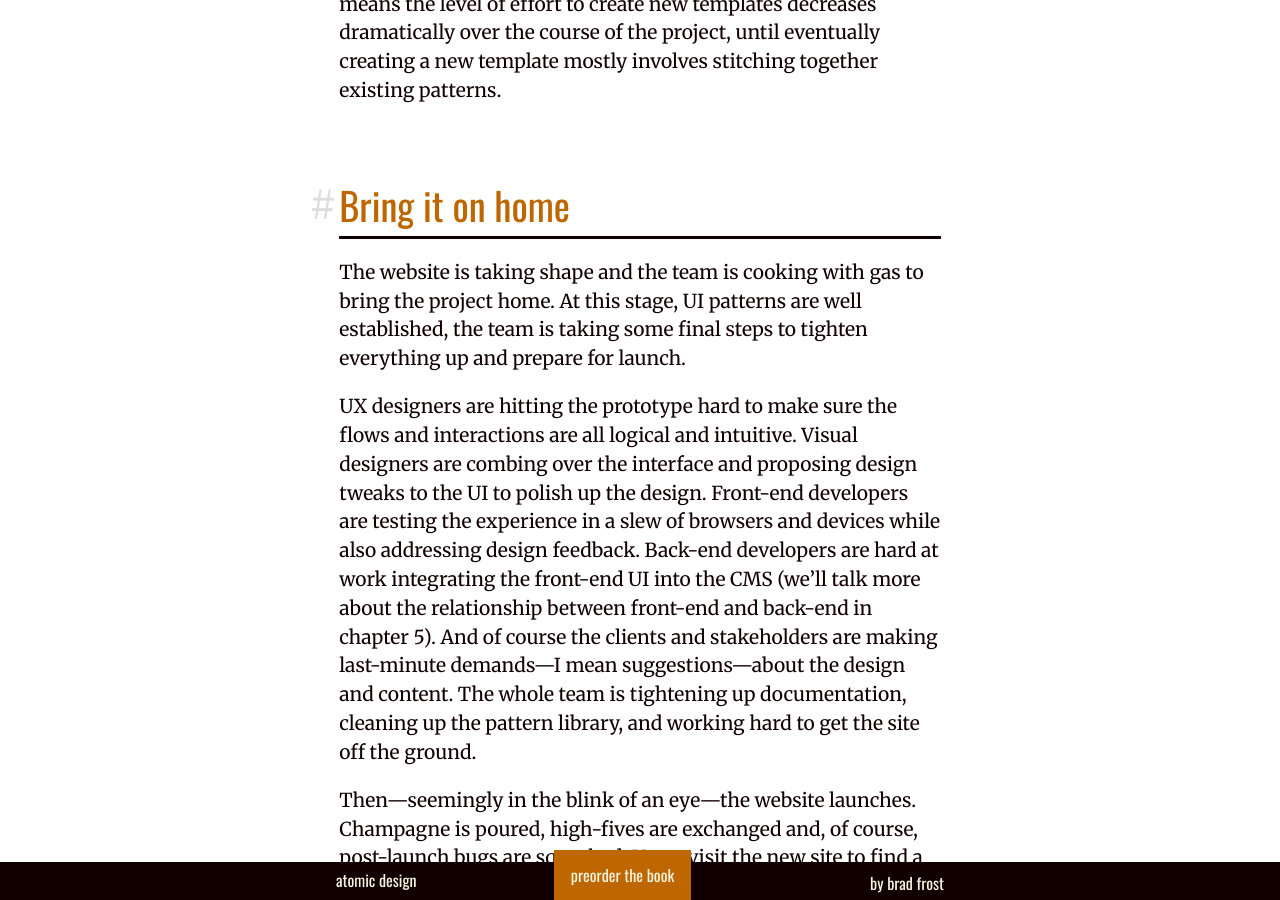
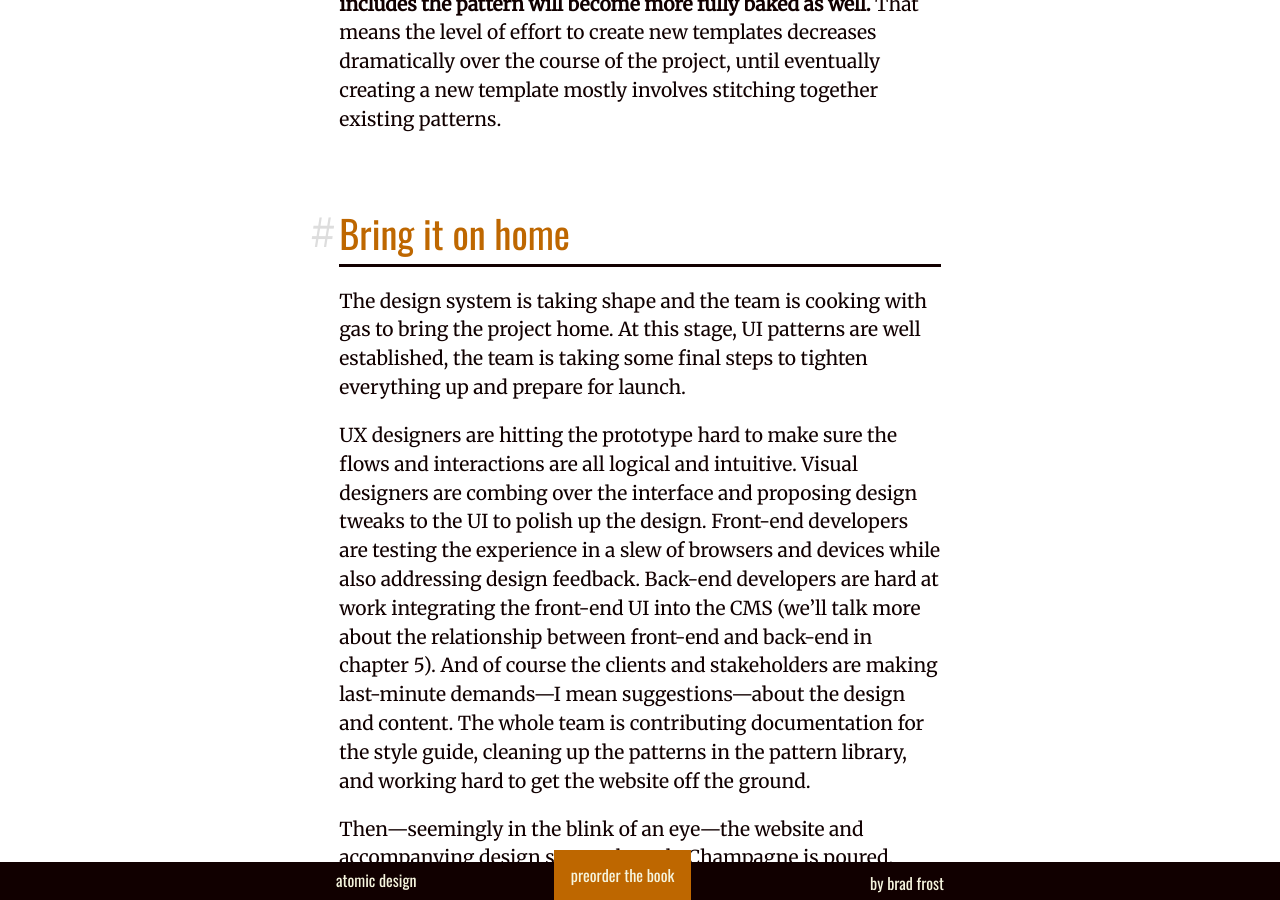
Before and after one commit to bradfrost/atomic-design, a Jekyll site: the page built from chapter-4.md, in a window 1280 px wide and 900 px high, scrolled down 59694 px. Built offline with Jekyll 4.4.1, drawn with Linux system fonts in a browser that asks for light colours; nearby versions of some CDN libraries; some of the changed text lies outside the part shown.

Commit message:
Minor language/typo tweaks

```diff
--- a/chapter-4.md
+++ b/chapter-4.md
@@ -343,9 +343,9 @@ As I've discovered from subsequent projects, content and display patterns can be
 
 {% include figure.html src="../images/content/verywell-wireframe.png" caption="A simple spreadsheet can articulate what  content and display patterns go on a given page while describing their order and purpose." %}
 
-With a few simple spreadsheet columns, we can articulate which display patters should be included in a given template, and what content patterns they'll contain. More importantly, we're able to articulate each pattern's relative hierarchy and the role it plays on the screen. If you read the leftmost column vertically, you're effectively looking at the mobile-first view of what the UI could be.
+With a few simple spreadsheet columns, we can articulate which display patterns should be included in a given template, and what content patterns they'll contain. More importantly, we're able to articulate each pattern's relative hierarchy and the role it plays on the screen. If you read the leftmost column vertically, you're effectively looking at the mobile-first view of what the UI could be.
 
-"What content and display patterns go on this page? And in what general order?" are crucial questions to ask, and the techniques we just discussed can help designers discuss them effectively without making any layout or technical assumptions.
+"What content and display patterns go on this page? And in what general order?" are crucial questions to ask, and the techniques we just described can help designers discuss them effectively without making any layout or technical assumptions.
 
 ### Establishing visual direction
 A visual designer's job is to create an aesthetic language and apply it to the user interface in a way that aligns with the project's goals. To do this, it's essential for a visual designer to unearth the stakeholders' aesthetic values.
@@ -461,7 +461,7 @@ But I'll never forget this client feedback we received on the first pattern-driv
 
 If you've gotten to this point in your process, congratulations! Feedback like this means they're salivating for more, so now that you've captured a general aesthetic direction you can safely put those explorations into context. That likely involves creating full static comps.
 
-Listen to the chatter around "designing in the browser" and you'll undoubtedly hear that *Photoshop comps are the devil incarnate*. Which, of course, isn't true. Throughout this book we've discussed the importance of breaking things down into their atomic elements while simultaneously building up a cohesive whole. **Static comps are effective at painting a full picture of what the UI could look like.** The trick is knowing *when* to paint those full pictures, and knowing how long to dwell on static design documents.
+Listen to the chatter around "designing in the browser" and you'll undoubtedly hear that *Photoshop comps are the devil incarnate*. Which, of course, isn't true. Throughout this book we've discussed the importance of breaking things down into their atomic elements while simultaneously building up a cohesive whole. **Static comps are effective at painting a full picture of what the UI could look like.** The trick is knowing *when* to paint those full pictures, and knowing how long to dwell in static design documents.
 
 {% include figure.html src="../images/content/techcrunch-article-comp.png" caption="Dan Mall created a full comp to demonstrate what a featured article template for TechCrunch might look like. This artifact was used to show the design system in context and get approval for the overarching design. Subsequent design revisions would be handled in the browser." %}
 
@@ -476,19 +476,19 @@ Static comps can be great for shaping the overall aesthetic direction of a templ
 
 > Let’s change the phrase “designing in the browser” to “deciding in the browser.” <cite>[Dan Mall](https://the-pastry-box-project.net/dan-mall/2012-september-12)</cite>
 
-**Once the designs are in the browser, they should stay in the browser.** At this stage in the process, the point of production shifts to team members adept at crafting HTML, CSS, and presentational JavaScript. Patterns should be created, styled, and plugged in wherever they're needed. Designers can react to these in-browser implementations and can work in static tools to help iron out responsive wrinkles at the organism level. This back-and-forth between static and in-browser tools establishes a healthy loop between design and development, where the front-end code becomes stabler and more solid with each iterative loop.
+**Once the designs are in the browser, they should stay in the browser.** At this stage in the process, the point of production shifts to team members adept at crafting HTML, CSS, and presentational JavaScript. Patterns should be created, styled, and plugged in wherever they're needed. Designers can react to these in-browser implementations and can create spot comps in static tools to help iron out responsive wrinkles at the organism level. This back-and-forth between static and in-browser tools establishes a healthy loop between design and development, where the front-end code becomes more solid and stable with each iterative loop.
 
 {% include figure.html src="../images/content/trent-loop.jpg" caption="This illustration by Trent Walton of Paravel perfectly articulates a more iterative design and development process. By getting designs into the browser sooner, teams can iterate over the design and address the many considerations that can only be dealt with once the design is in the browser." %}
 
 **The beautiful thing about a pattern-based workflow is that as each pattern becomes more fully baked, any template that includes the pattern will become more fully baked as well.** That means the level of effort to create new templates decreases dramatically over the course of the project, until eventually creating a new template mostly involves stitching together existing patterns.
 
 ## Bring it on home
-The website is taking shape and the team is cooking with gas to bring the project home. At this stage, UI patterns are well established, the team is taking some final steps to tighten everything up and prepare for launch.
+The design system is taking shape and the team is cooking with gas to bring the project home. At this stage, UI patterns are well established, the team is taking some final steps to tighten everything up and prepare for launch.
 
-UX designers are hitting the prototype hard to make sure the flows and interactions are all logical and intuitive. Visual designers are combing over the interface and proposing design tweaks to the UI to polish up the design. Front-end developers are testing the experience in a slew of browsers and devices while also addressing design feedback. Back-end developers are hard at work integrating the front-end UI into the CMS (we'll talk more about the relationship between front-end and back-end in chapter 5). And of course the clients and stakeholders are making last-minute demands—I mean suggestions—about the design and content. The whole team is tightening up documentation, cleaning up the pattern library, and working hard to get the site off the ground.
+UX designers are hitting the prototype hard to make sure the flows and interactions are all logical and intuitive. Visual designers are combing over the interface and proposing design tweaks to the UI to polish up the design. Front-end developers are testing the experience in a slew of browsers and devices while also addressing design feedback. Back-end developers are hard at work integrating the front-end UI into the CMS (we'll talk more about the relationship between front-end and back-end in chapter 5). And of course the clients and stakeholders are making last-minute demands—I mean suggestions—about the design and content. The whole team is contributing documentation for the style guide, cleaning up the patterns in the pattern library, and working hard to get the website off the ground.
 
-Then—seemingly in the blink of an eye—the website launches. Champagne is poured, high-fives are exchanged and, of course, post-launch bugs are squashed. Users visit the new site to find a beautiful, functional, consistent, and cohesive experience that undoubtedly makes them weep tears of joy. Mission accomplished.
+Then—seemingly in the blink of an eye—the website and accompanying design system launch. Champagne is poured, high-fives are exchanged and, of course, post-launch bugs are squashed. Users visit the new site to find a beautiful, functional, consistent, and cohesive experience that undoubtedly makes them weep tears of joy. Mission accomplished.
 
-What began as a giant slab of rock is now a finely polished sculpture, thanks to a ton of hard work, genuine collaboration, constant communication, and plenty of iteration. Moreover, in addition to a brand-spanking-new website, the team leaves behind a flexible, deliberate UI design system bundled up in a beautiful pattern library.
+What began as a giant slab of rock is now a finely polished sculpture, thanks to a ton of hard work, genuine collaboration, constant communication, and plenty of iteration. Moreover, in addition to a brand-spanking-new website, the team leaves behind a flexible, deliberate UI system bundled up in a beautiful style guide.
 
 This chapter explored everything that goes into making an effective UI design system. In the next chapter, we’ll discuss how to make sure that design system continues to be successful in the long run.
```
Also changed, not shown: other parts of chapter-4.md (+1 -1 lines), chapter-5.md (+13 -13 lines), 3 other files.
